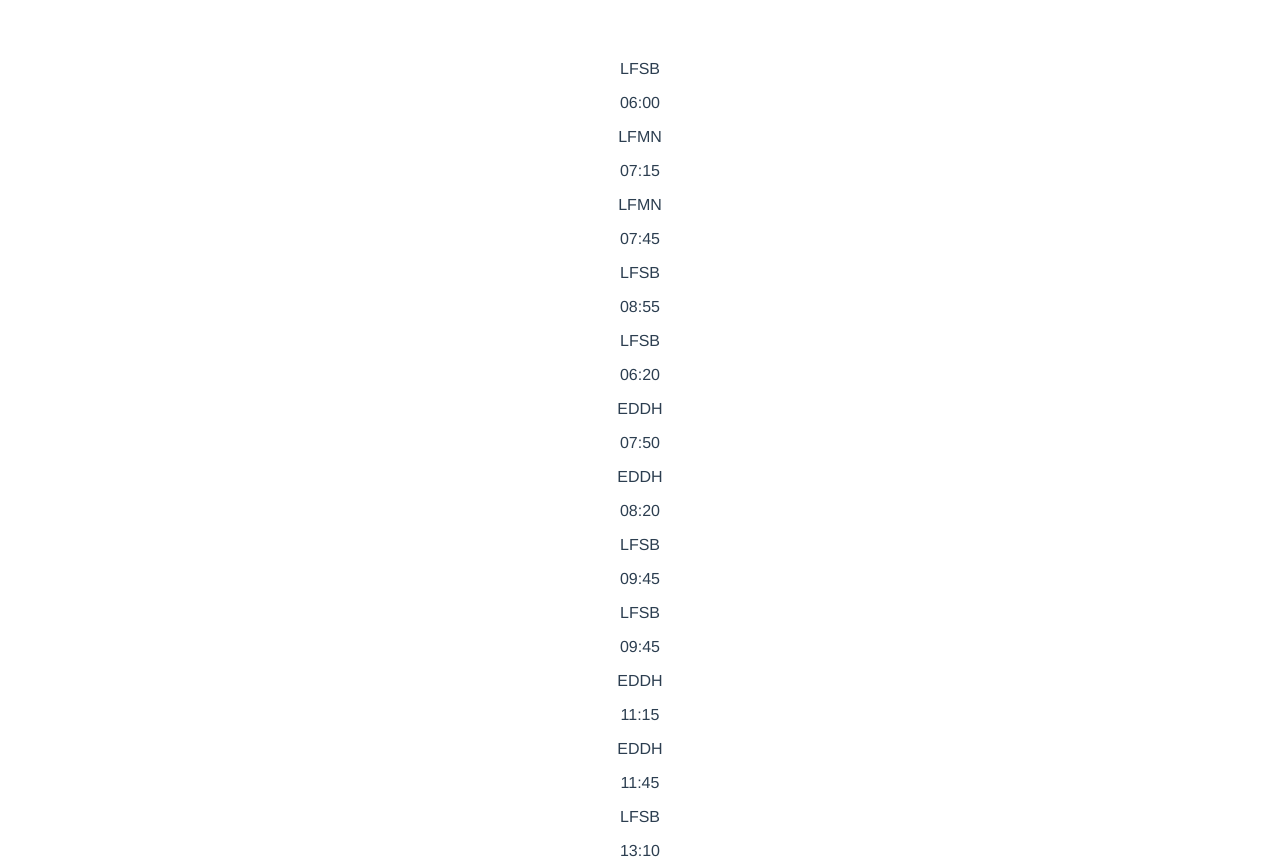
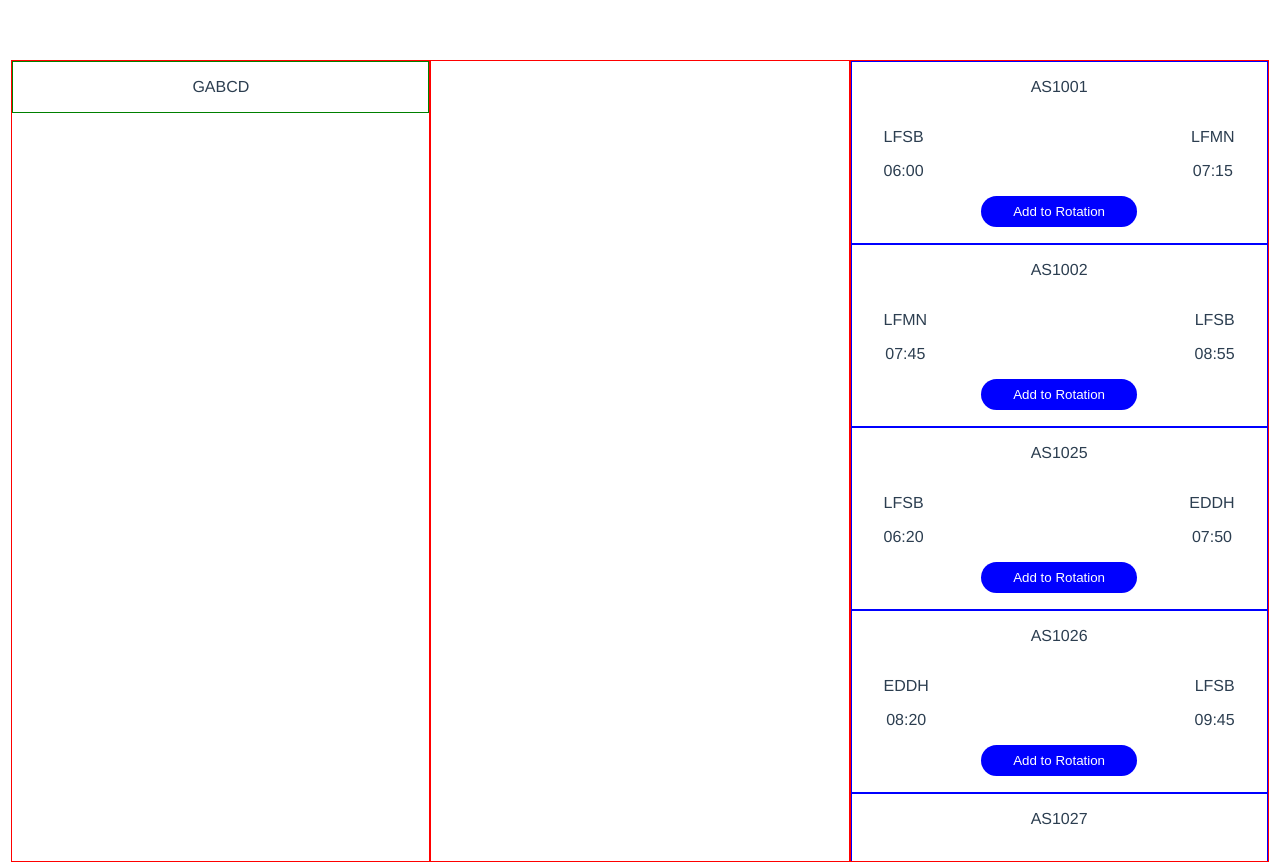
Before and after one commit to alhasenzahl/aircraft-scheduling-ah, a Vue app: page / in a window 1280 px wide. Shown: the top 864 px of the page. Built offline with nearby package versions, Linux system fonts and the light colour scheme.

Commit message:
Add aircraft card template and very basic styles

```diff
--- a/src/App.vue
+++ b/src/App.vue
@@ -1,11 +1,17 @@
 <template>
     <div class="dashboard">
-        <div class="card"></div>
+        <div class="card">
+            <AircraftCard
+                v-for="aircraft in this.aircraftDataList"
+                :key="aircraft.ident"
+                :aircraft="aircraft"
+            />
+        </div>
         <div class="card -center"></div>
         <div class="card">
             <FlightCard
                 v-for="flight in this.flightDataList"
-                :key="flight.id"
+                :key="flight.ident"
                 :flight="flight"
             />
         </div>
@@ -14,25 +20,35 @@
 
 <script>
 import FlightCard from './components/FlightCard.vue'
+import AircraftCard from './components/AircraftCard.vue'
 
 export default {
     name: 'App',
     components: {
-        FlightCard
+        FlightCard,
+        AircraftCard
     },
     data() {
         return {
-            flightDataList: []
+            flightDataList: [],
+            aircraftDataList: []
         };
     },
     created() {
         this.getFlightData();
+        this.getAircraftData()
     },
     methods: {
         getFlightData() {
             fetch('flights.json')
                 .then(response => response.json())
                 .then(data => (this.flightDataList = data));
+        },
+
+        getAircraftData() {
+            fetch('aircrafts.json')
+                .then(response => response.json())
+                .then(data => (this.aircraftDataList = data));
         }
     }
 }
@@ -47,4 +63,13 @@ export default {
         color: #2c3e50;
         margin-top: 60px;
     }
+
+    .card {
+        width: 33%;
+        height: 100vh;
+        overflow: scroll;
+        display: inline-block;
+        vertical-align: top;
+        border: 1px solid red;
+    }
 </style>
--- /dev/null
+++ b/src/components/AircraftCard.vue
@@ -0,0 +1,41 @@
+<template>
+    <div class="aircraft-card__container">
+        <div class="aircraft-card__id">{{ aircraft.ident }}</div>
+    </div>
+</template>
+
+<script>
+export default {
+    name: 'AircraftCard',
+    props: ['aircraft']
+}
+</script>
+
+<!-- Add "scoped" attribute to limit CSS to this component only -->
+<style scoped>
+    h3 {
+        margin: 40px 0 0;
+    }
+
+    ul {
+        list-style-type: none;
+        padding: 0;
+    }
+
+    li {
+        display: inline-block;
+        margin: 0 10px;
+    }
+
+    a {
+        color: #42b983;
+    }
+
+    .aircraft-card__container {
+        border: 1px solid green;
+    }
+
+    .aircraft-card__id {
+        padding: 1rem 0;
+    }
+</style>
--- a/src/components/FlightCard.vue
+++ b/src/components/FlightCard.vue
@@ -1,6 +1,6 @@
 <template>
     <div class="flight-card__container">
-        <div class="flight-card__id">{{ flight.id }}</div>
+        <div class="flight-card__id">{{ flight.ident }}</div>
         <div class="flight-card__details">
             <div class="flight-card__depart">
                 <p class="flight-card__origin">{{ flight.origin }}</p>
@@ -11,6 +11,13 @@
                 <p class="flight-card__arrival-time">{{ flight.readable_arrival }}</p>
             </div>
         </div>
+        <!--
+            When you click on this button it adds the flight to the middle card, aircraft rotation list, and removes it from the flight list.
+            The button text changes from "Add to Rotation" to "Remove from Rotation" once it gets moved into the Rotation list.
+            When the button is clicked while in the Rotation list, it removes the flight from the rotation list and adds it back to the Flights list
+            Every time a flight is added/removed from the Rotation list, the aircraft's utilization percentage in the aircraft list needs to be updated.
+        -->
+        <button class="flight-card__button">Add to Rotation</button>
     </div>
 </template>
 
@@ -26,15 +33,45 @@ export default {
     h3 {
         margin: 40px 0 0;
     }
+
     ul {
         list-style-type: none;
         padding: 0;
     }
+
     li {
         display: inline-block;
         margin: 0 10px;
     }
+
     a {
         color: #42b983;
     }
+
+    .flight-card__container {
+        border: 1px solid blue;
+    }
+
+    .flight-card__id {
+        padding: 1rem 0;
+    }
+
+    .flight-card__details {
+        display: flex;
+        justify-content: space-between;
+    }
+
+    .flight-card__depart,
+    .flight-card__arrive {
+        padding: 0 2rem;
+    }
+
+    .flight-card__button {
+        background: blue;
+        border: none;
+        border-radius: 1rem;
+        color: white;
+        margin-bottom: 1rem;
+        padding: .5rem 2rem;
+    }
 </style>
```
